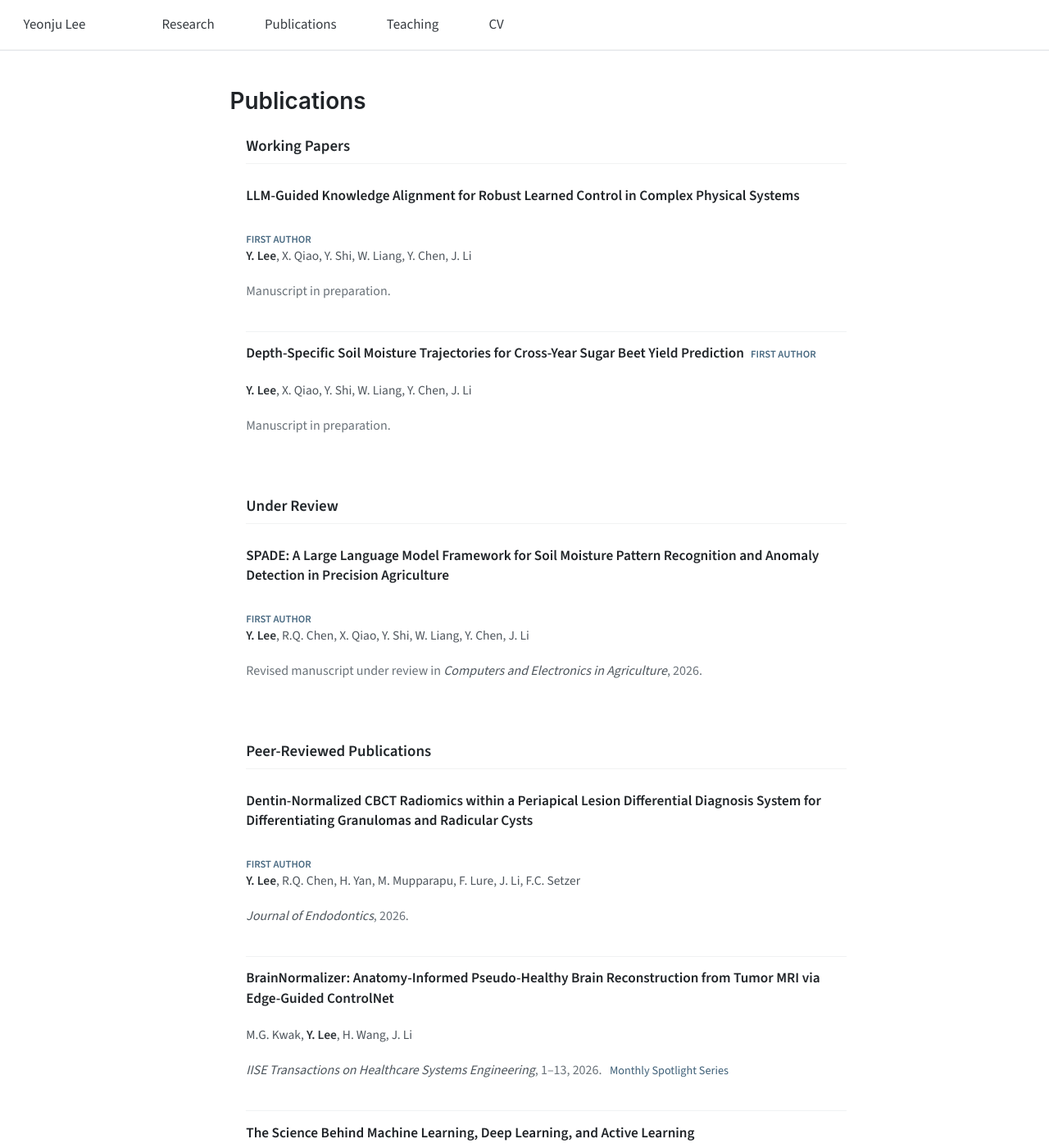
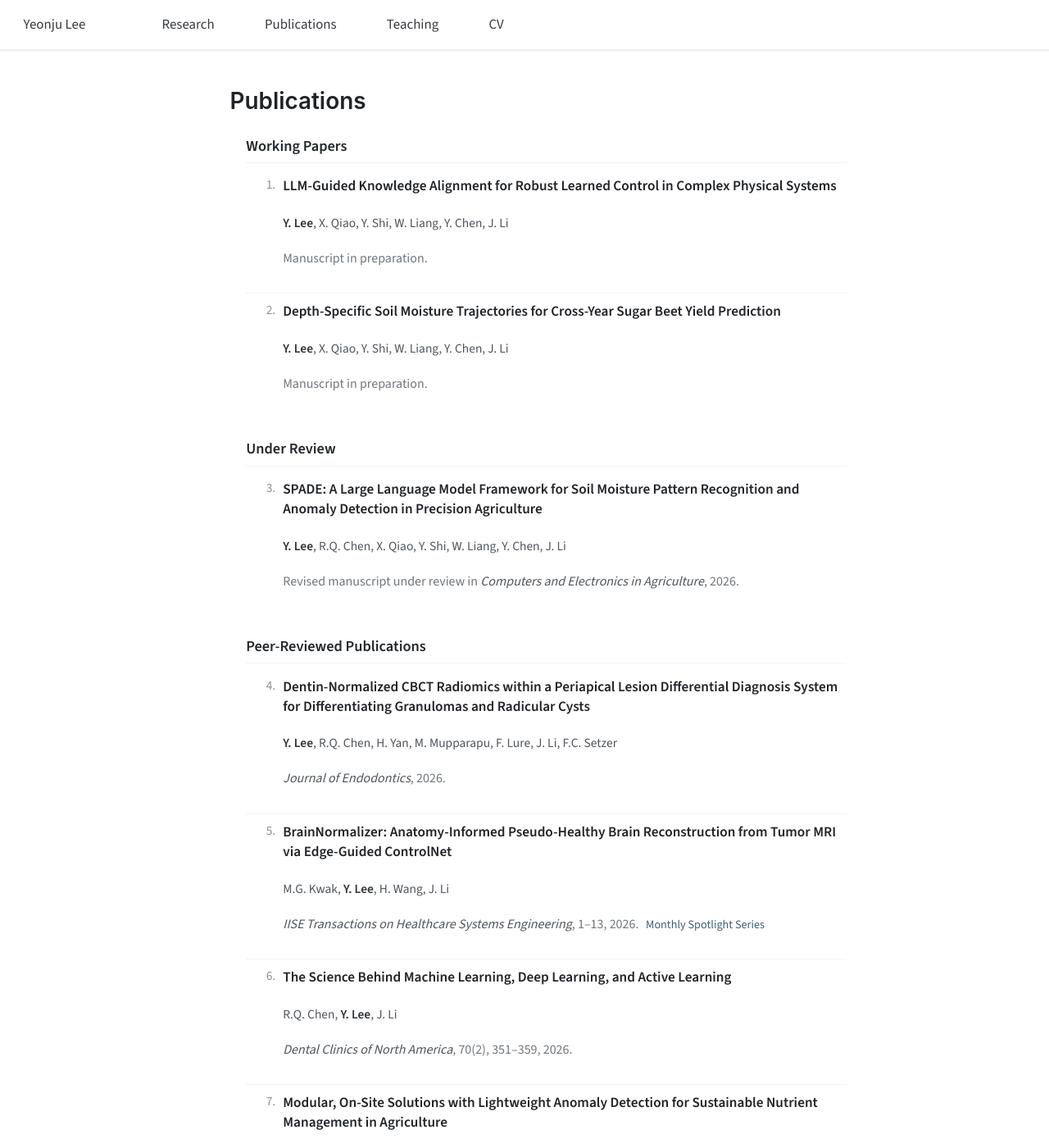
Before and after one commit to ylee845/ylee845.github.io, a Jekyll site: the page built from _pages/publications.html, in a window 1280 px wide and 1400 px high. Shown: the whole window at 82% size. Built offline with Jekyll 4.4.1, drawn with Linux system fonts in a browser that asks for light colours; a script that is not in the unit is left out; some of the changed text lies outside the part shown.

Commit message:
Add files via upload

```diff
--- a/_pages/publications.html
+++ b/_pages/publications.html
@@ -9,69 +9,61 @@ classes: wide
 ---
 
 <style>
-/* Compact, CV-like publication list */
 .pub-page {
   max-width: 930px;
   margin: 0 auto;
-  padding: 0 0 2.5rem;
+  padding: 0 0 2rem;
 }
 
 .pub-group {
-  margin-top: 2.1rem;
+  margin-top: 1.45rem;
 }
 
 .pub-group:first-child {
-  margin-top: .25rem;
+  margin-top: .15rem;
 }
 
 .pub-group-title {
-  margin: 0 0 .7rem;
-  padding-bottom: .45rem;
+  margin: 0 0 .35rem;
+  padding-bottom: .35rem;
   border-bottom: 1px solid #e7eaed;
   color: #22272b !important;
-  font-size: 1.05rem !important;
+  font-size: 1.02rem !important;
   font-weight: 600 !important;
-  letter-spacing: 0 !important;
 }
 
 .pub-entry {
-  position: relative;
-  padding: .82rem 0 .92rem;
+  display: grid;
+  grid-template-columns: 2rem minmax(0, 1fr);
+  gap: .5rem;
+  padding: .55rem 0 .62rem;
 }
 
 .pub-entry + .pub-entry {
-  border-top: 1px solid #f0f2f3;
+  border-top: 1px solid #f1f2f3;
 }
 
-.pub-title-line {
-  display: flex;
-  align-items: baseline;
-  gap: .45rem;
-  flex-wrap: wrap;
+.pub-num {
+  color: #8a9197;
+  font-size: .86rem;
+  line-height: 1.4;
+  text-align: right;
+  padding-top: .02rem;
 }
 
 .pub-title {
   margin: 0;
   color: #23272b;
-  font-size: .96rem;
+  font-size: .94rem;
   font-weight: 600;
-  line-height: 1.38;
-}
-
-.first-author {
-  color: #496a82;
-  font-size: .70rem;
-  font-weight: 600;
-  letter-spacing: .035em;
-  text-transform: uppercase;
-  white-space: nowrap;
+  line-height: 1.34;
 }
 
 .pub-authors {
-  margin: .18rem 0 0;
+  margin: .08rem 0 0;
   color: #5c646b;
-  font-size: .86rem;
-  line-height: 1.42;
+  font-size: .84rem;
+  line-height: 1.35;
 }
 
 .pub-authors strong {
@@ -80,35 +72,26 @@ classes: wide
 }
 
 .pub-meta {
-  margin: .14rem 0 0;
-  color: #6a7279;
-  font-size: .84rem;
-  line-height: 1.4;
+  margin: .06rem 0 0;
+  color: #70777d;
+  font-size: .82rem;
+  line-height: 1.34;
 }
 
 .pub-meta em {
-  color: #4e565d;
+  color: #50575d;
 }
 
 .pub-note {
-  margin-left: .35rem;
+  margin-left: .3rem;
   color: #496a82;
   font-weight: 500;
 }
 
 @media (max-width: 680px) {
-  .pub-page {
-    padding-left: .1rem;
-    padding-right: .1rem;
-  }
-
-  .pub-title-line {
-    display: block;
-  }
-
-  .first-author {
-    display: inline-block;
-    margin-top: .18rem;
+  .pub-entry {
+    grid-template-columns: 1.55rem minmax(0, 1fr);
+    gap: .4rem;
   }
 }
 </style>
@@ -119,21 +102,21 @@ classes: wide
     <h2 class="pub-group-title">Working Papers</h2>
 
     <article class="pub-entry">
-      <div class="pub-title-line">
+      <div class="pub-num">1.</div>
+      <div>
         <p class="pub-title">LLM-Guided Knowledge Alignment for Robust Learned Control in Complex Physical Systems</p>
-        <span class="first-author">First author</span>
-      </div>
         <p class="pub-authors"><strong>Y. Lee</strong>, X. Qiao, Y. Shi, W. Liang, Y. Chen, J. Li</p>
         <p class="pub-meta">Manuscript in preparation.</p>
+      </div>
     </article>
 
     <article class="pub-entry">
-      <div class="pub-title-line">
+      <div class="pub-num">2.</div>
+      <div>
         <p class="pub-title">Depth-Specific Soil Moisture Trajectories for Cross-Year Sugar Beet Yield Prediction</p>
-        <span class="first-author">First author</span>
-      </div>
         <p class="pub-authors"><strong>Y. Lee</strong>, X. Qiao, Y. Shi, W. Liang, Y. Chen, J. Li</p>
         <p class="pub-meta">Manuscript in preparation.</p>
+      </div>
     </article>
   </section>
 
@@ -142,12 +125,12 @@ classes: wide
     <h2 class="pub-group-title">Under Review</h2>
 
     <article class="pub-entry">
-      <div class="pub-title-line">
+      <div class="pub-num">3.</div>
+      <div>
         <p class="pub-title">SPADE: A Large Language Model Framework for Soil Moisture Pattern Recognition and Anomaly Detection in Precision Agriculture</p>
-        <span class="first-author">First author</span>
-      </div>
         <p class="pub-authors"><strong>Y. Lee</strong>, R.Q. Chen, X. Qiao, Y. Shi, W. Liang, Y. Chen, J. Li</p>
         <p class="pub-meta">Revised manuscript under review in <em>Computers and Electronics in Agriculture</em>, 2026.</p>
+      </div>
     </article>
   </section>
 
@@ -156,74 +139,79 @@ classes: wide
     <h2 class="pub-group-title">Peer-Reviewed Publications</h2>
 
     <article class="pub-entry">
-      <div class="pub-title-line">
+      <div class="pub-num">4.</div>
+      <div>
         <p class="pub-title">Dentin-Normalized CBCT Radiomics within a Periapical Lesion Differential Diagnosis System for Differentiating Granulomas and Radicular Cysts</p>
-        <span class="first-author">First author</span>
-      </div>
         <p class="pub-authors"><strong>Y. Lee</strong>, R.Q. Chen, H. Yan, M. Mupparapu, F. Lure, J. Li, F.C. Setzer</p>
         <p class="pub-meta"><em>Journal of Endodontics</em>, 2026.</p>
+      </div>
     </article>
 
     <article class="pub-entry">
-      <div class="pub-title-line">
+      <div class="pub-num">5.</div>
+      <div>
         <p class="pub-title">BrainNormalizer: Anatomy-Informed Pseudo-Healthy Brain Reconstruction from Tumor MRI via Edge-Guided ControlNet</p>
-      </div>
         <p class="pub-authors">M.G. Kwak, <strong>Y. Lee</strong>, H. Wang, J. Li</p>
         <p class="pub-meta"><em>IISE Transactions on Healthcare Systems Engineering</em>, 1–13, 2026.
           <span class="pub-note">Monthly Spotlight Series</span>
         </p>
+      </div>
     </article>
 
     <article class="pub-entry">
-      <div class="pub-title-line">
+      <div class="pub-num">6.</div>
+      <div>
         <p class="pub-title">The Science Behind Machine Learning, Deep Learning, and Active Learning</p>
-      </div>
         <p class="pub-authors">R.Q. Chen, <strong>Y. Lee</strong>, J. Li</p>
         <p class="pub-meta"><em>Dental Clinics of North America</em>, 70(2), 351–359, 2026.</p>
+      </div>
     </article>
 
     <article class="pub-entry">
-      <div class="pub-title-line">
+      <div class="pub-num">7.</div>
+      <div>
         <p class="pub-title">Modular, On-Site Solutions with Lightweight Anomaly Detection for Sustainable Nutrient Management in Agriculture</p>
-      </div>
         <p class="pub-authors">A. Cohen, Y. Sun, Z. Qin, H. Muriki, Z. Xiao, <strong>Y. Lee</strong>, M. Housley, A.F. Sharkey, R.S. Ferrarezi, J. Li, G. Lu, Y. Chen</p>
         <p class="pub-meta"><em>ACS ES&amp;T Engineering</em>, 6(3), 1089–1105, 2026.</p>
+      </div>
     </article>
 
     <article class="pub-entry">
-      <div class="pub-title-line">
+      <div class="pub-num">8.</div>
+      <div>
         <p class="pub-title">Foundation model cascades enable zero-shot microscopy image analysis for cell therapy manufacturing</p>
-      </div>
         <p class="pub-authors">R.Q. Chen, <strong>Y. Lee</strong>, B. Joffe, P.C. Costa, C. Filan, B. Wang, S. Balakirsky, F. Robles, K. Roy, J. Li</p>
         <p class="pub-meta"><em>Cytotherapy</em>, 28(5), 102078, 2026.</p>
+      </div>
     </article>
 
     <article class="pub-entry">
-      <div class="pub-title-line">
+      <div class="pub-num">9.</div>
+      <div>
         <p class="pub-title">Oral-Anatomical Knowledge-Informed Semi-Supervised Learning for 3D Dental CBCT Segmentation and Lesion Detection</p>
-        <span class="first-author">First author</span>
-      </div>
         <p class="pub-authors"><strong>Y. Lee</strong>, M.G. Kwak, R.Q. Chen, H. Yan, M. Mupparapu, F. Lure, F.C. Setzer, J. Li</p>
         <p class="pub-meta"><em>IEEE Transactions on Automation Science and Engineering</em>, 22, 11205–11218, 2025.
           <span class="pub-note">IISE DAIS Best Paper Finalist</span>
         </p>
+      </div>
     </article>
 
     <article class="pub-entry">
-      <div class="pub-title-line">
+      <div class="pub-num">10.</div>
+      <div>
         <p class="pub-title">Leveraging Pretrained Transformers for Efficient Segmentation and Lesion Detection in Cone-Beam Computed Tomography Scans</p>
-      </div>
         <p class="pub-authors">R.Q. Chen, <strong>Y. Lee</strong>, H. Yan, M. Mupparapu, F. Lure, J. Li, F.C. Setzer</p>
         <p class="pub-meta"><em>Journal of Endodontics</em>, 50(10), 1505–1514, 2024.</p>
+      </div>
     </article>
 
     <article class="pub-entry">
-      <div class="pub-title-line">
+      <div class="pub-num">11.</div>
+      <div>
         <p class="pub-title">Discovery of Fault-Introducing Tool Groups with a Numerical Association Rule Mining Method in a Printed Circuit Board Production Line</p>
-        <span class="first-author">First author</span>
-      </div>
         <p class="pub-authors"><strong>Y. Lee</strong>, Y. Kim, B. Lee, C.O. Kim</p>
         <p class="pub-meta"><em>International Journal of Production Research</em>, 62(9), 3305–3319, 2024.</p>
+      </div>
     </article>
 
   </section>
```
Lines whose indentation alone changed are shown as unchanged.
